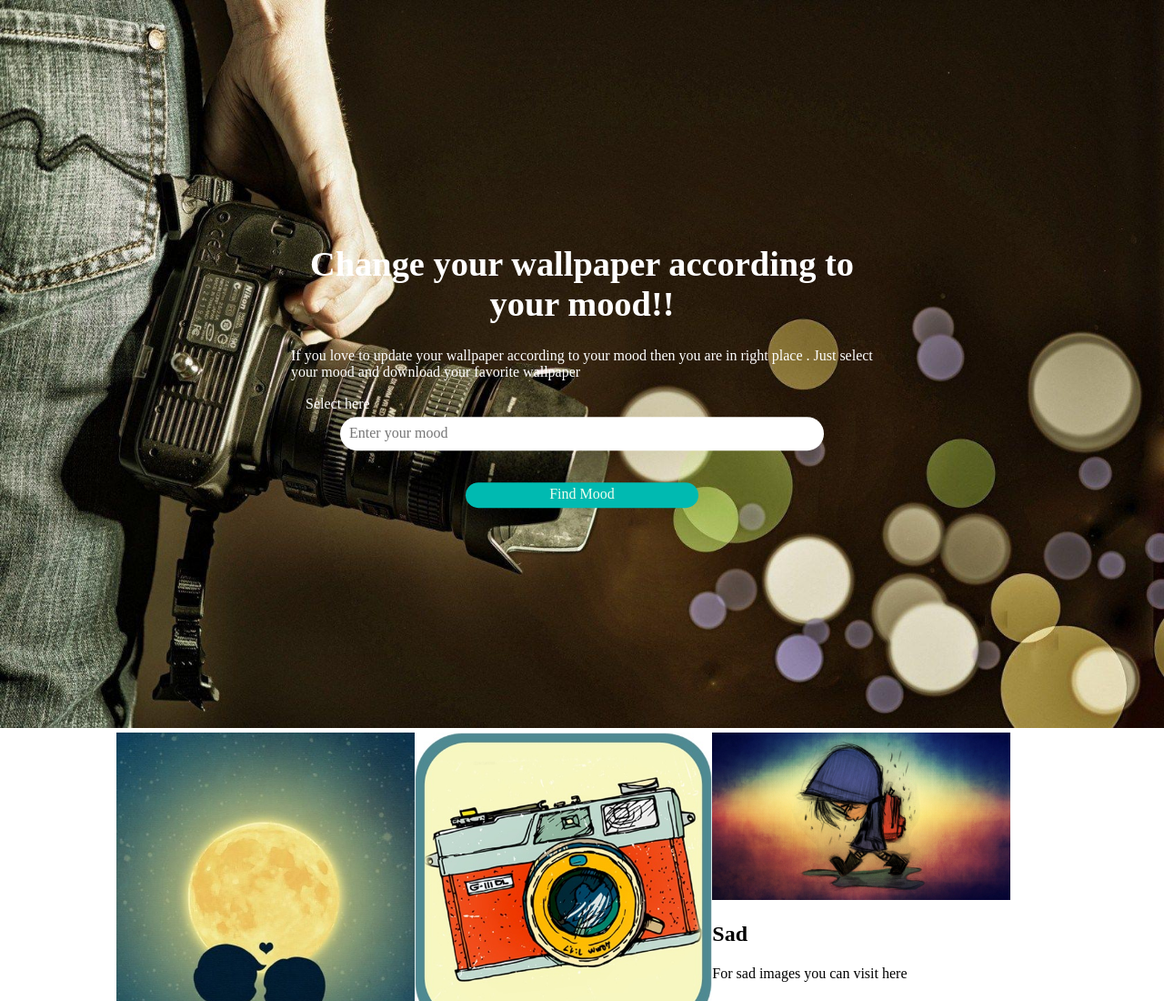
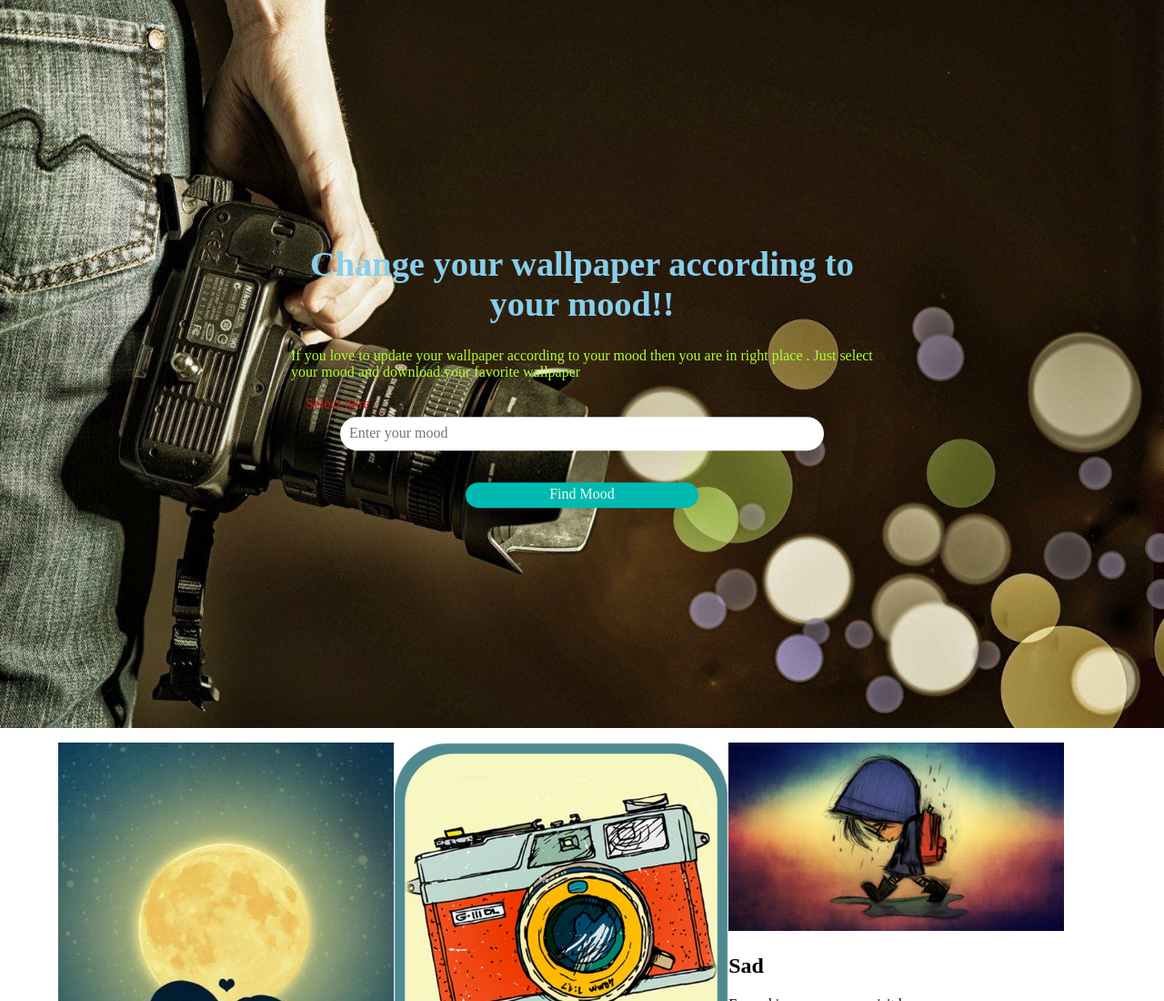
Before and after one commit to sandansarma/Sample, a plain HTML site: page index.html in a window 1280 px wide. Shown: the top 1100 px of the page at 91% size. Drawn offline with Linux system fonts and the light colour scheme; a web font is replaced by a local one.

Commit message:
Add files via upload

```diff
--- a/custom.css
+++ b/custom.css
@@ -17,7 +17,7 @@
 }
 
 .hero_wrapper {
-    color: white;
+    color: rgb(209, 22, 22);
     position: absolute;
     top: 50%;
     left: 50%;
@@ -25,8 +25,13 @@
 }
 
 .hero_wrapper h1 {
+    color: skyblue;
     font-size: 2.4rem;
     text-align: center;
+}
+
+.hero_wrapper p {
+    color: greenyellow;
 }
 
 .hero_wrapper span {
@@ -66,7 +71,7 @@
 /*mood session */
 
 .mood {
-    width: 80%;
+    width: 90%;
     margin-left: auto;
     margin-right: auto;
 }
@@ -74,8 +79,8 @@
 .mood_list_item {
     float: left;
     width: 32%;
-    margin-top: .3rem;
-    margin-left: .5rem;
+    margin-top: 1rem;
+    margin-left: 1rem;
 }
 
 .mood_list_item {
```
